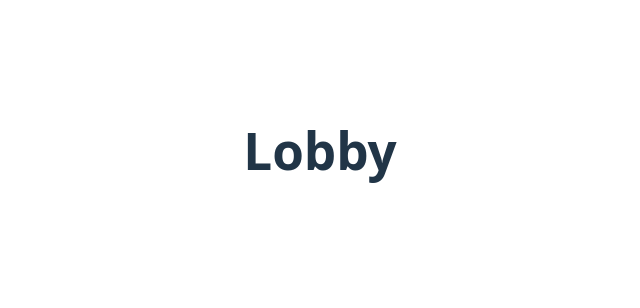
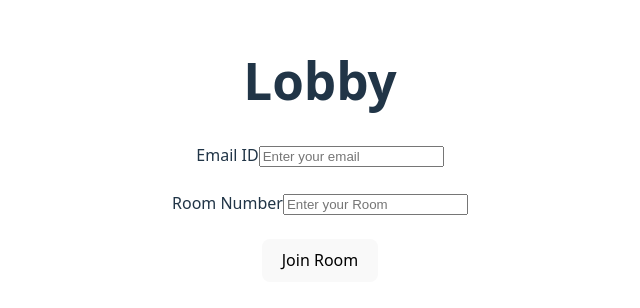
Before and after one commit to Vaibhavvs7/webrtc, a React (Vite) app in the folder client/: page / in a window 1280 px wide. Shown: the part 250-558 px from the top of the page, without its empty margins (320-960 px from the left). Built offline with nearby package versions, Linux system fonts and the light colour scheme.

Commit message:
feat(client): implement email and room input form in LobbyScreen component

```diff
--- a/client/src/screens/Lobby.jsx
+++ b/client/src/screens/Lobby.jsx
@@ -1,11 +1,45 @@
-import React from "react";
+import React, { useState , useCallback} from "react";
+import { use } from "react";
 
 const LobbyScreen = () => {
-    return(
-        <div className="lobby-screen">
-            <h1>Lobby</h1>
-        </div>
-    )
-}
+  const [email, setEmail] = useState("");
+  const [room, setRoom] = useState("");
+
+  const handleSubmitForm = useCallback((e) => {
+    e.preventDefault();
+    console.log({
+        email,
+        room,
+    });
+  },[email, room])
+  return (
+    <div>
+      <h1>Lobby</h1>
+      <form onSubmit={handleSubmitForm}>
+        <label htmlFor="email"> Email ID</label>
+        <input
+          type="email"
+          id="email"
+          placeholder="Enter your email"
+          required
+          value={email}
+          onChange={(e) => {
+            setEmail(e.target.value);
+          }}
+        />
+        <br />
+        <br />
+        <label htmlFor="room"> Room Number</label>
+        <input type="text" id="room" placeholder="Enter your Room" required value={room}
+          onChange={(e) => {
+            setRoom(e.target.value);
+          }}/>
+        <br />
+        <br />
+        <button type="submit">Join Room</button>
+      </form>
+    </div>
+  );
+};
 
 export default LobbyScreen;
```
